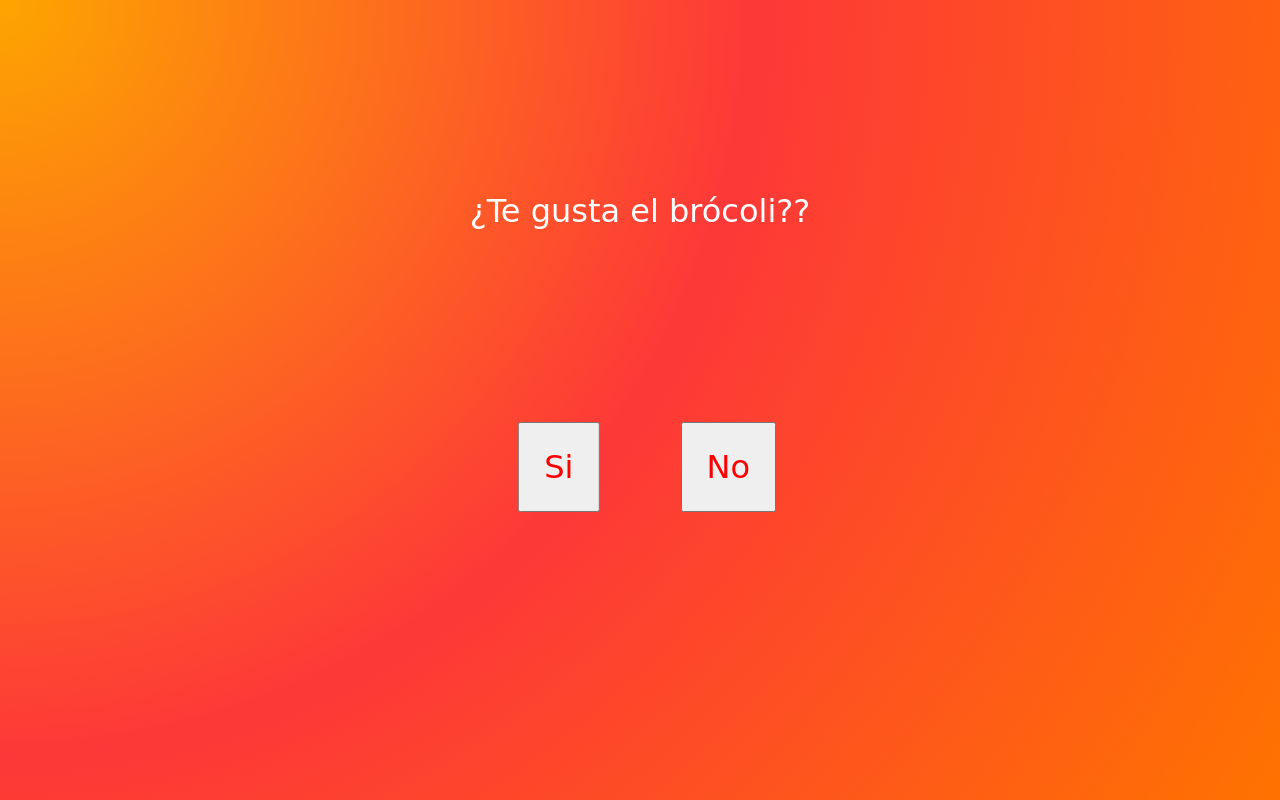
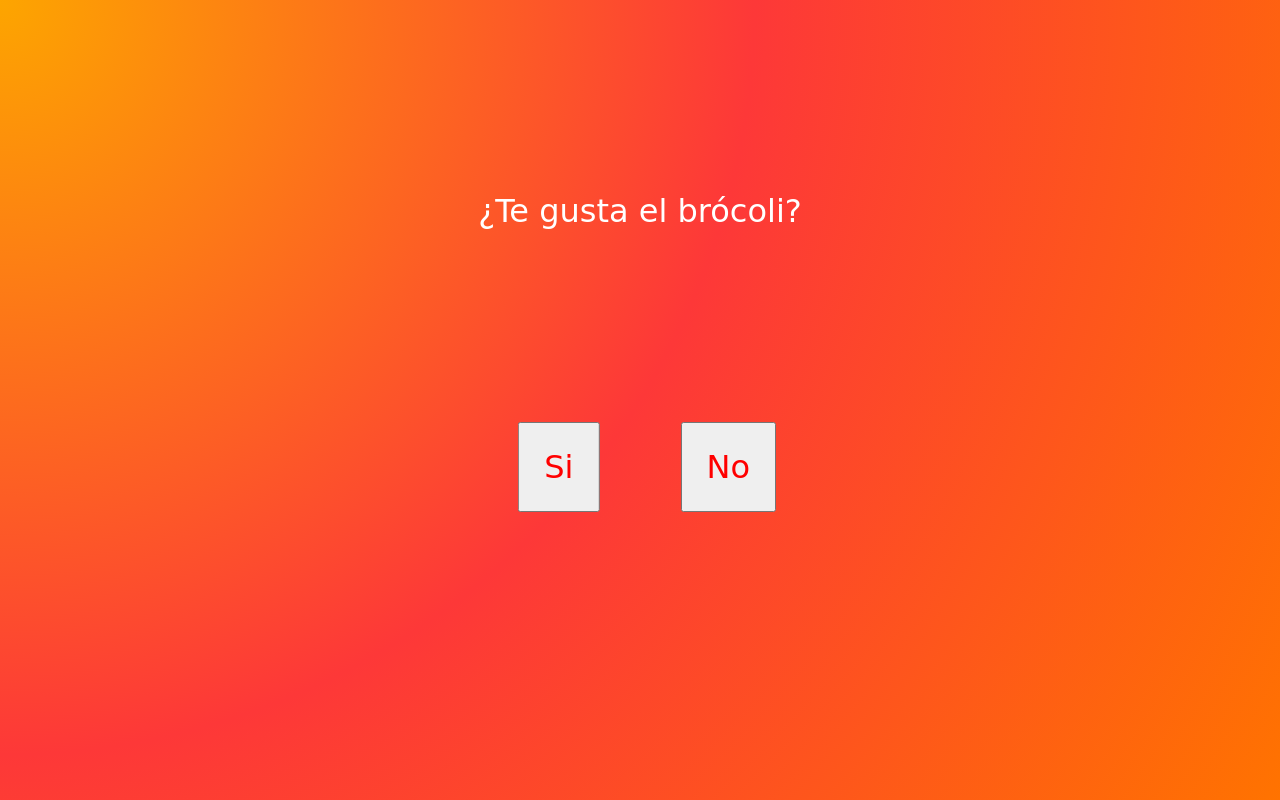
Before and after one commit to CazadorespecialANBU/Responde, a plain HTML site: page index.html in a window 1280 px wide. Drawn offline with Linux system fonts and the light colour scheme; a web font is replaced by a local one.

Commit message:
Update index.html

```diff
--- a/index.html
+++ b/index.html
@@ -14,7 +14,7 @@
 
     <div class="contenedor">
 
-        <p>¿Te gusta el brócoli??</p>
+        <p>¿Te gusta el brócoli?</p>
         <button id="yesBtn"><a>Si</a></button>
         <button id="noBtn">No</button>
     </div>
```
